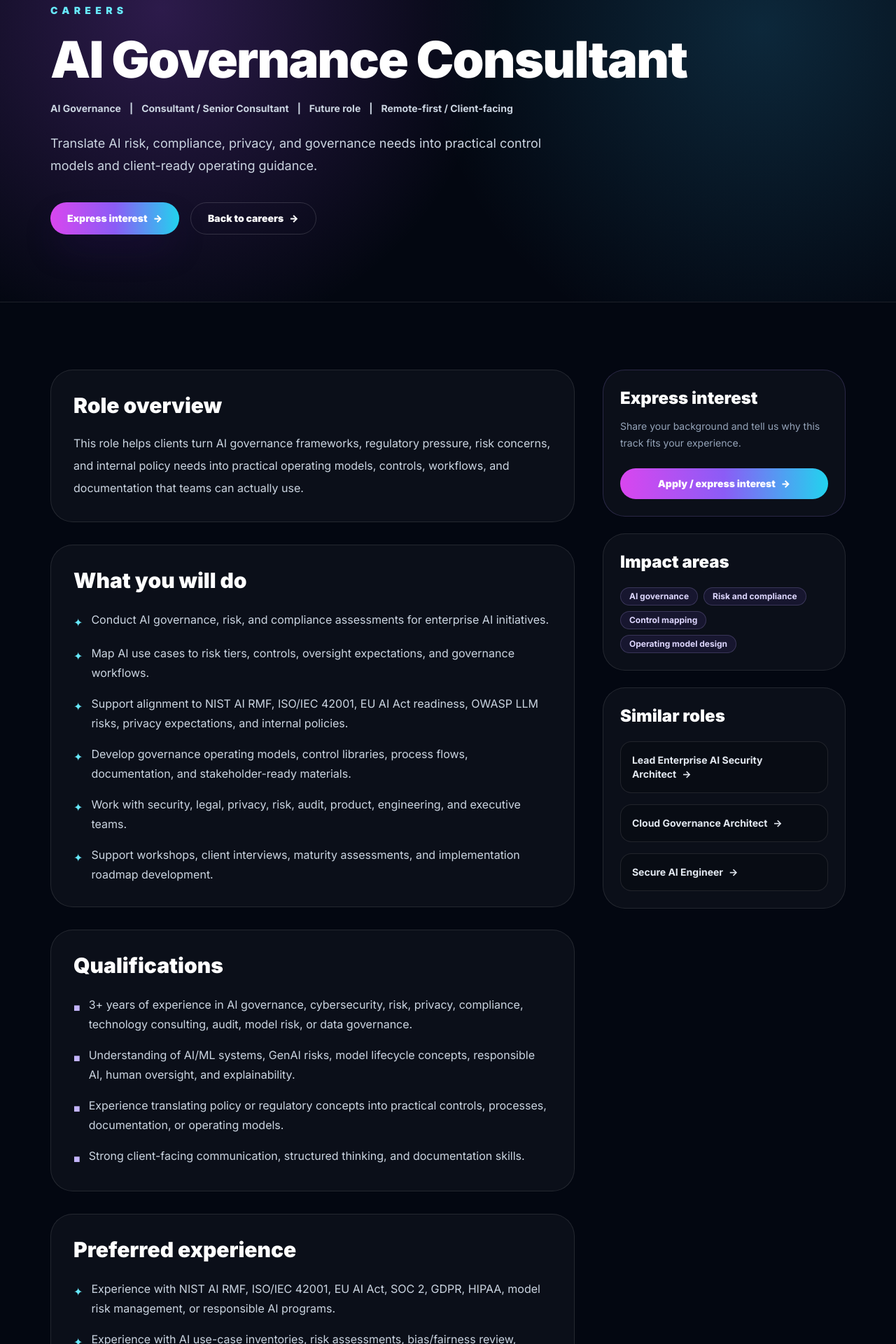
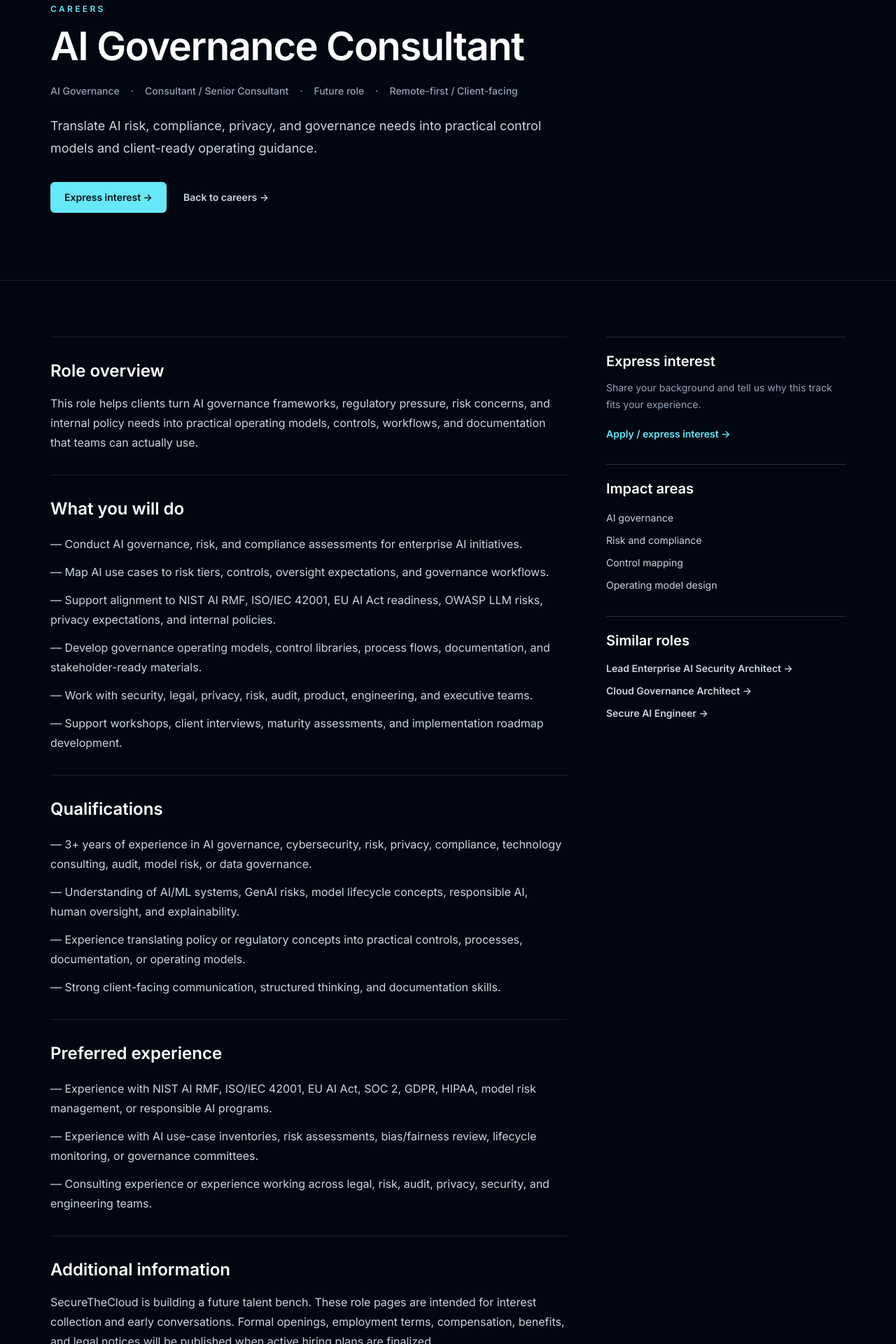
Before and after one commit to S3curethecloud/stc-marketing-site, a Next.js app: page /careers/ai-governance-consultant in a window 1280 px wide. Shown: the part 180-2100 px from the top of the page at 70% size. Built offline with nearby package versions, Linux system fonts and the light colour scheme.

Commit message:
Align career role pages with enterprise visual system

```diff
--- a/app/careers/[slug]/page.tsx
+++ b/app/careers/[slug]/page.tsx
@@ -4,198 +4,67 @@ import Container from "@/components/layout/Container";
 import { careerRoles, getCareerRole } from "@/content/careers";
 import { buildPageMetadata } from "@/lib/metadata";
 
-type CareerRolePageProps = {
-  params: Promise<{
-    slug: string;
-  }>;
-};
+type CareerRolePageProps = { params: Promise<{ slug: string }> };
 
 export function generateStaticParams() {
-  return careerRoles.map((role) => ({
-    slug: role.slug,
-  }));
+  return careerRoles.map((role) => ({ slug: role.slug }));
 }
 
 export async function generateMetadata({ params }: CareerRolePageProps) {
   const { slug } = await params;
   const role = getCareerRole(slug);
-
-  if (!role) {
-    return buildPageMetadata({
-      title: "Career Role",
-      description: "SecureTheCloud career role.",
-      path: "/careers",
-    });
-  }
-
-  return buildPageMetadata({
-    title: role.title,
-    description: role.summary,
-    path: `/careers/${role.slug}`,
-  });
+  if (!role) return buildPageMetadata({ title: "Career Role", description: "SecureTheCloud career role.", path: "/careers" });
+  return buildPageMetadata({ title: role.title, description: role.summary, path: `/careers/${role.slug}` });
 }
 
 export default async function CareerRolePage({ params }: CareerRolePageProps) {
   const { slug } = await params;
   const role = getCareerRole(slug);
+  if (!role) notFound();
 
-  if (!role) {
-    notFound();
-  }
-
-  const relatedRoles = careerRoles
-    .filter((item) => item.slug !== role.slug)
-    .slice(0, 3);
+  const relatedRoles = careerRoles.filter((item) => item.slug !== role.slug).slice(0, 3);
 
   return (
     <>
-      <section className="relative overflow-hidden border-b border-white/10 bg-[#030711]">
-        <div className="absolute inset-0 bg-[radial-gradient(circle_at_18%_20%,rgba(168,85,247,0.25),transparent_30rem),radial-gradient(circle_at_85%_25%,rgba(56,189,248,0.18),transparent_30rem)]" />
-        <Container className="relative py-20 md:py-24">
-          <p className="text-sm font-black uppercase tracking-[0.45em] text-cyan-300">
-            Careers
-          </p>
-          <h1 className="mt-6 max-w-5xl text-5xl font-black tracking-tight text-white md:text-7xl">
-            {role.title}
-          </h1>
+      <section className="border-b border-white/10 bg-[#030711]">
+        <Container className="py-16 sm:py-20 lg:py-24">
+          <p className="text-xs font-semibold uppercase tracking-[0.28em] text-cyan-300">Careers</p>
+          <h1 className="mt-4 max-w-5xl text-4xl font-semibold tracking-tight text-white sm:text-5xl lg:text-[3.5rem] lg:leading-[1.05]">{role.title}</h1>
 
-          <div className="mt-6 flex flex-wrap gap-3 text-sm font-bold text-slate-300">
-            <span>{role.category}</span>
-            <span>|</span>
-            <span>{role.level}</span>
-            <span>|</span>
-            <span>{role.type}</span>
-            <span>|</span>
-            <span>{role.location}</span>
+          <div className="mt-6 flex flex-wrap gap-x-4 gap-y-2 text-sm font-medium text-slate-400">
+            <span>{role.category}</span><span>·</span><span>{role.level}</span><span>·</span><span>{role.type}</span><span>·</span><span>{role.location}</span>
           </div>
 
-          <p className="mt-6 max-w-3xl text-lg leading-8 text-slate-300">
-            {role.summary}
-          </p>
+          <p className="mt-6 max-w-3xl text-base leading-7 text-slate-300 sm:text-lg sm:leading-8">{role.summary}</p>
 
-          <div className="mt-9 flex flex-col gap-4 sm:flex-row">
-            <Link
-              href={`/careers/join?role=${role.slug}`}
-              className="inline-flex items-center justify-center rounded-full bg-gradient-to-r from-fuchsia-500 via-violet-500 to-cyan-400 px-6 py-3 text-sm font-black text-white shadow-2xl shadow-violet-950/40"
-            >
-              Express interest
-              <span className="ml-2" aria-hidden="true">-&gt;</span>
-            </Link>
-            <Link
-              href="/careers"
-              className="inline-flex items-center justify-center rounded-full border border-white/15 px-6 py-3 text-sm font-black text-white hover:border-cyan-300/60 hover:text-cyan-200"
-            >
-              Back to careers
-              <span className="ml-2" aria-hidden="true">-&gt;</span>
-            </Link>
+          <div className="mt-8 flex flex-col gap-3 sm:flex-row sm:items-center sm:gap-6">
+            <Link href={`/careers/join?role=${role.slug}`} className="inline-flex min-h-11 items-center justify-center rounded-md bg-cyan-300 px-5 py-3 text-sm font-semibold text-[#021018] hover:bg-cyan-200">Express interest -&gt;</Link>
+            <Link href="/careers" className="text-sm font-semibold text-slate-300 hover:text-white">Back to careers -&gt;</Link>
           </div>
         </Container>
       </section>
 
-      <section className="bg-[#030711] py-16 md:py-24">
-        <Container>
-          <div className="grid gap-10 lg:grid-cols-[0.82fr_0.38fr]">
-            <main className="grid gap-8">
-              <article className="rounded-[2rem] border border-white/10 bg-white/[0.035] p-6 md:p-8">
-                <h2 className="text-3xl font-black text-white">Role overview</h2>
-                <p className="mt-5 text-base leading-8 text-slate-300">
-                  {role.overview}
-                </p>
-              </article>
+      <section className="bg-[#030711]">
+        <Container className="py-14 sm:py-16 lg:py-20">
+          <div className="grid gap-10 lg:grid-cols-[0.82fr_0.38fr] lg:gap-14">
+            <main className="divide-y divide-white/10 border-y border-white/10">
+              <article className="py-8"><h2 className="text-2xl font-semibold text-white">Role overview</h2><p className="mt-4 text-base leading-7 text-slate-300">{role.overview}</p></article>
 
-              <article className="rounded-[2rem] border border-white/10 bg-white/[0.035] p-6 md:p-8">
-                <h2 className="text-3xl font-black text-white">What you will do</h2>
-                <ul className="mt-6 grid gap-4">
-                  {role.responsibilities.map((item) => (
-                    <li key={item} className="flex gap-3 text-base leading-7 text-slate-300">
-                      <span className="mt-1 text-cyan-300">✦</span>
-                      <span>{item}</span>
-                    </li>
-                  ))}
-                </ul>
-              </article>
+              <article className="py-8"><h2 className="text-2xl font-semibold text-white">What you will do</h2><ul className="mt-5 grid gap-3 text-base leading-7 text-slate-300">{role.responsibilities.map((item) => <li key={item}>— {item}</li>)}</ul></article>
 
-              <article className="rounded-[2rem] border border-white/10 bg-white/[0.035] p-6 md:p-8">
-                <h2 className="text-3xl font-black text-white">Qualifications</h2>
-                <ul className="mt-6 grid gap-4">
-                  {role.qualifications.map((item) => (
-                    <li key={item} className="flex gap-3 text-base leading-7 text-slate-300">
-                      <span className="mt-1 text-violet-300">■</span>
-                      <span>{item}</span>
-                    </li>
-                  ))}
-                </ul>
-              </article>
+              <article className="py-8"><h2 className="text-2xl font-semibold text-white">Qualifications</h2><ul className="mt-5 grid gap-3 text-base leading-7 text-slate-300">{role.qualifications.map((item) => <li key={item}>— {item}</li>)}</ul></article>
 
-              <article className="rounded-[2rem] border border-white/10 bg-white/[0.035] p-6 md:p-8">
-                <h2 className="text-3xl font-black text-white">Preferred experience</h2>
-                <ul className="mt-6 grid gap-4">
-                  {role.preferred.map((item) => (
-                    <li key={item} className="flex gap-3 text-base leading-7 text-slate-300">
-                      <span className="mt-1 text-cyan-300">✦</span>
-                      <span>{item}</span>
-                    </li>
-                  ))}
-                </ul>
-              </article>
+              <article className="py-8"><h2 className="text-2xl font-semibold text-white">Preferred experience</h2><ul className="mt-5 grid gap-3 text-base leading-7 text-slate-300">{role.preferred.map((item) => <li key={item}>— {item}</li>)}</ul></article>
 
-              <article className="rounded-[2rem] border border-cyan-300/20 bg-cyan-300/5 p-6 md:p-8">
-                <h2 className="text-3xl font-black text-white">Additional information</h2>
-                <div className="mt-5 grid gap-5 text-base leading-7 text-slate-300">
-                  <p>
-                    SecureTheCloud is building a future talent bench. These role pages are intended for interest collection and early conversations. Formal openings, employment terms, compensation, benefits, and legal notices will be published when active hiring plans are finalized.
-                  </p>
-                  <p>
-                    We welcome people from different backgrounds and career paths. We evaluate interest based on role fit, judgment, communication, integrity, technical depth, and ability to help clients solve complex AI, cloud, security, and governance problems.
-                  </p>
-                </div>
-              </article>
+              <article className="py-8"><h2 className="text-2xl font-semibold text-white">Additional information</h2><div className="mt-4 grid gap-4 text-base leading-7 text-slate-300"><p>SecureTheCloud is building a future talent bench. These role pages are intended for interest collection and early conversations. Formal openings, employment terms, compensation, benefits, and legal notices will be published when active hiring plans are finalized.</p><p>We welcome people from different backgrounds and career paths. We evaluate interest based on role fit, judgment, communication, integrity, technical depth, and ability to help clients solve complex AI, cloud, security, and governance problems.</p></div></article>
             </main>
 
-            <aside className="space-y-6">
-              <div className="rounded-[2rem] border border-violet-400/20 bg-white/[0.035] p-6">
-                <h2 className="text-2xl font-black text-white">Express interest</h2>
-                <p className="mt-3 text-sm leading-6 text-slate-400">
-                  Share your background and tell us why this track fits your experience.
-                </p>
-                <Link
-                  href={`/careers/join?role=${role.slug}`}
-                  className="mt-6 inline-flex w-full items-center justify-center rounded-full bg-gradient-to-r from-fuchsia-500 via-violet-500 to-cyan-400 px-5 py-3 text-sm font-black text-white"
-                >
-                  Apply / express interest
-                  <span className="ml-2" aria-hidden="true">-&gt;</span>
-                </Link>
-              </div>
+            <aside className="space-y-8">
+              <div className="border-t border-white/15 pt-5"><h2 className="text-xl font-semibold text-white">Express interest</h2><p className="mt-3 text-sm leading-6 text-slate-400">Share your background and tell us why this track fits your experience.</p><Link href={`/careers/join?role=${role.slug}`} className="mt-5 inline-flex text-sm font-semibold text-cyan-300 hover:text-cyan-200">Apply / express interest -&gt;</Link></div>
 
-              <div className="rounded-[2rem] border border-white/10 bg-white/[0.035] p-6">
-                <h2 className="text-2xl font-black text-white">Impact areas</h2>
-                <div className="mt-5 flex flex-wrap gap-2">
-                  {role.impactAreas.map((item) => (
-                    <span
-                      key={item}
-                      className="rounded-full border border-violet-300/20 bg-violet-500/10 px-3 py-1 text-xs font-bold text-violet-200"
-                    >
-                      {item}
-                    </span>
-                  ))}
-                </div>
-              </div>
+              <div className="border-t border-white/15 pt-5"><h2 className="text-xl font-semibold text-white">Impact areas</h2><ul className="mt-4 grid gap-2 text-sm leading-6 text-slate-300">{role.impactAreas.map((item) => <li key={item}>{item}</li>)}</ul></div>
 
-              <div className="rounded-[2rem] border border-white/10 bg-white/[0.035] p-6">
-                <h2 className="text-2xl font-black text-white">Similar roles</h2>
-                <div className="mt-5 grid gap-4">
-                  {relatedRoles.map((item) => (
-                    <Link
-                      key={item.slug}
-                      href={`/careers/${item.slug}`}
-                      className="rounded-2xl border border-white/10 bg-black/20 p-4 text-sm font-bold text-slate-200 hover:border-cyan-300/40 hover:text-cyan-200"
-                    >
-                      {item.title}
-                      <span className="ml-2" aria-hidden="true">-&gt;</span>
-                    </Link>
-                  ))}
-                </div>
-              </div>
+              <div className="border-t border-white/15 pt-5"><h2 className="text-xl font-semibold text-white">Similar roles</h2><div className="mt-4 grid gap-3">{relatedRoles.map((item) => <Link key={item.slug} href={`/careers/${item.slug}`} className="text-sm font-semibold text-slate-300 hover:text-cyan-200">{item.title} -&gt;</Link>)}</div></div>
             </aside>
           </div>
         </Container>
```
